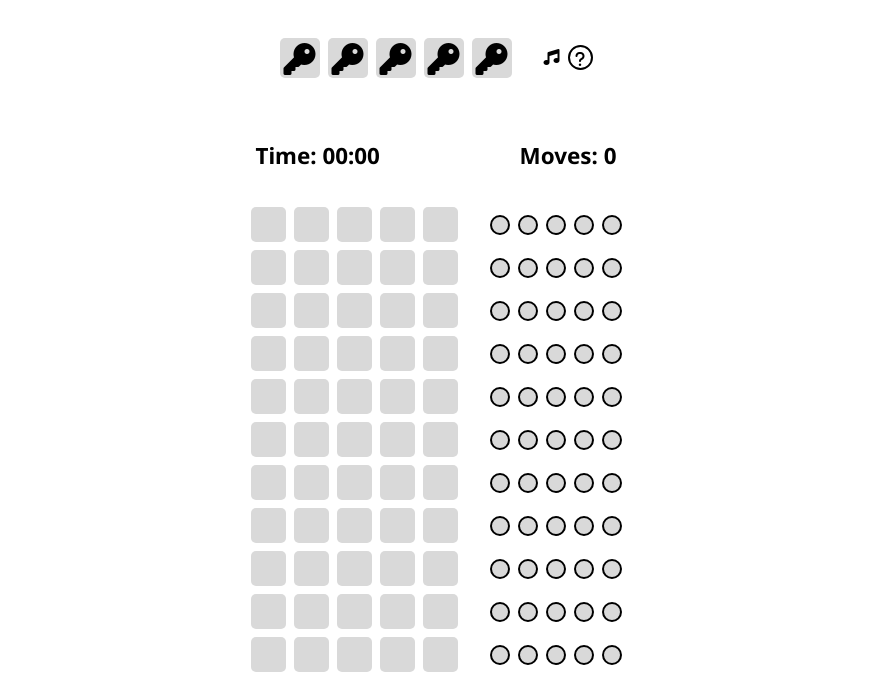
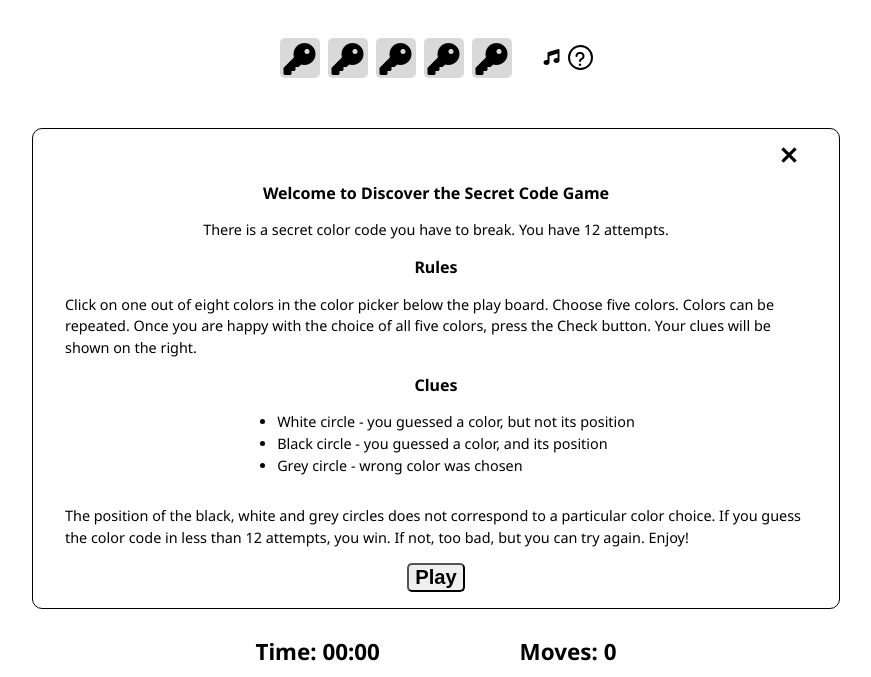
Before and after one commit to lucia2007/discover-the-code, a website with bundled scripts: page index.html in a window 1280 px wide. Shown: the part 85-762 px from the top of the page, without its empty margins (204-1075 px from the left). Built offline with nearby package versions, Linux system fonts and the light colour scheme.

Commit message:
feat: Add Welcome pop up window and make it respond to Close icon and Play button

```diff
--- a/assets/css/style.css
+++ b/assets/css/style.css
@@ -17,7 +17,6 @@ body {
     padding: 0;
     font-family: 'Noto Sans', sans-serif;
     font-size: 16px;
-    /* color: white; */
     font-weight: 400;
     line-height: 1.5;
     display: flex;
@@ -41,9 +40,40 @@ body {
    https://fonts.google.com/noto/specimen/Noto+Sans
   */
 
+/* welcome pop up window */
+#welcome-pop-up {
+    display: flex;
+    flex-direction: column;
+    align-items: center;
+    padding: 1rem 2rem;
+    font-size: 90%;
+    text-align: left;
+    border-radius: 10px;
+    border: solid 1px black;
+    margin: 0.5rem 1rem;
+    /* position: absolute; */
+    background-color: white;
+    /* max-height: 100vh; */
+}
+
+#welcome-pop-up h2 {
+    text-align: center;
+    font-size: 16px;
+    margin: 0rem;
+}
+
+.close {
+    width: 20px;
+    height: 20px;
+    cursor: pointer;
+    align-self: flex-end;
+    margin-right: 0.5rem;
+    margin-bottom: 1rem;
+}
+
+
 /* header section */
 header {
-    /* background-color: #fff; */
     padding: 0.5rem 5%;
     margin: 0;
 }
@@ -139,7 +169,7 @@ header {
     height: 10px;
     border-radius: 50%;
     background-color: #D9D9D9;
-    border: solid 2px black;
+    border: solid 3px black;
 }
 
 /* Options section */
@@ -165,6 +195,9 @@ header {
 button {
     border-radius: 5px;
     font-weight: 700;
+    cursor: pointer;
+    /* border: none;
+    outline: none; */
 }
 
 /* media query for tablets */
@@ -199,6 +232,7 @@ button {
 @media (min-width: 800px) {
     body {
         width: 840px;
+        /* min-height: 100vh; */
         height: auto;
         margin: auto auto;
     }
--- a/assets/js/script.js
+++ b/assets/js/script.js
@@ -18,14 +18,18 @@ let currentRowIndex = 11;
 let moves = 0;
 
 const checkCodeButton = document.getElementById("check-code");
-const colorChoices = document.getElementsByClassName('color-choice');
-const allRows = document.getElementsByClassName('row');
-
-
+const colorChoices = document.getElementsByClassName("color-choice");
+const allRows = document.getElementsByClassName("row");
+const closeIcon = document.getElementById("close");
+const welcomeMessage = document.getElementById("welcome-pop-up");
+const playButton = document.getElementById("play-button");
 
 /** When the dom content is loaded, the predefined colors in the Options section are filled in*/
 document.addEventListener("DOMContentLoaded", function () {
 
+    displayWelcomeMessage();
+    addCloseIconHandler();
+    // addPlayButtonHandler();
     disableCheckButton();
     // let colorChoices = document.getElementsByClassName('color-choice');
 
@@ -38,13 +42,34 @@ document.addEventListener("DOMContentLoaded", function () {
     generateNewSecretCode();
 })
 
+//** This function makes the Welcome pop-up appear */
+function displayWelcomeMessage() {
+    welcomeMessage.style.display = "flex";
+};
+
+/**This function adds on-click event listener to the Close icon */
+function addCloseIconHandler() {
+    closeIcon.addEventListener("click", function () {
+        welcomeMessage.style.display = "none";
+    })
+};
+
+function playButtonClicked() {
+    welcomeMessage.style.display = "none";
+    // here add the setting of the initial state
+};
+
+
+/** This function makes the Check button unclickable */
 function disableCheckButton() {
     checkCodeButton.disabled = true;
-}
+};
 
+/** This function makes the Check button clickable */
 function enableCheckButton() {
     checkCodeButton.disabled = false;
-}
+};
+
 
 /**  This function adds on-click event listeners to all the squares in the Options section
  **/
@@ -78,7 +103,7 @@ function addColorClickedHandlers() {
             }
         })
     }
-}
+};
 
 // code inspired by Love Maths
 /** This function adds on-click event listeners to all the buttons */
@@ -103,12 +128,14 @@ function addButtonClickedHandlers() {
                 }
             } else if (this.getAttribute("data-type") === "restart") {
                 alert("You clicked restart");
+            } else if (this.getAttribute("data-type") === "play") {
+                playButtonClicked();
             } else {
                 alert("Something is wrong")
             }
         })
     }
-}
+};
 
 /** This function generates a new secret code - assings each square in the Secret code section a random color,
  * the color is not applied/displayed until later when the game is over
@@ -120,7 +147,7 @@ function generateNewSecretCode() {
         let randomNumber = Math.floor(Math.random() * 8);
         secretCode.push(Object.values(colorPicker)[randomNumber]);
     }
-}
+};
 
 /** This function returns the number of black and white circles */
 function getResult() {
@@ -128,7 +155,7 @@ function getResult() {
     let whiteCount = logic.countWhites(secretCode, userGuessRow);
 
     return [blackCount, whiteCount];
-}
+};
 
 function displayResult(blacks, whites) {
     let currentRow = allRows[currentRowIndex];
@@ -149,11 +176,11 @@ function displayResult(blacks, whites) {
             whites--;
         }
     }
-}
+};
 
 function displayMoves(moves) {
     document.getElementById('moves-needed').textContent = moves;
-}
+};
 
 // /**  functions startTimer and endTimer were taken for this webpage:
 //  * https://stackoverflow.com/questions/41632942/how-to-measure-time-elapsed-on-javascript
--- a/index.html
+++ b/index.html
@@ -16,6 +16,7 @@
 </head>
 
 <body>
+
     <header>
         <h1 class="main-heading">Discover the Secret Code</h1>
         <div id="ctn-code-music-rules">
@@ -30,12 +31,38 @@
                 <div id="music">
                     <span id="music-note"><i class="fa-solid fa-music"></i></span>
                     <!-- <span id="music-on"><i class="fa-solid fa-circle-play"></i></span>
-                    <span id="music-off"><i class="fa-solid fa-stop"></i></span> -->
+                        <span id="music-off"><i class="fa-solid fa-stop"></i></span> -->
                 </div>
                 <div id="rules"><i class="fa-solid fa-question"></i></div>
             </div>
         </div>
     </header>
+
+    <!-- Tutorial for the pop up window https://www.youtube.com/watch?v=IFoG8-oAELM -->
+    <div id="welcome-pop-up">
+        <img src="assets/images/close-icon-13612.png" alt="A closing icon in the shape on an X" id="close"
+            class="close">
+        <h2>Welcome to Discover the Secret Code Game</h2>
+        <p>There is a secret color code you have to break. You have 12 attempts.</p>
+        <h2>Rules</h2>
+        <p>Click on one out of eight colors in the color picker below the play board. Choose five colors. Colors can
+            be
+            repeated. Once you are happy with the choice of all five colors,
+            press the Check button. Your clues will be shown on the right.
+        </p>
+        <h2>Clues</h2>
+        <ul>
+            <li>White circle - you guessed a color, but not its position</li>
+            <li>Black circle - you guessed a color, and its position</li>
+            <li>Grey circle - wrong color was chosen</li>
+        </ul>
+        <p>
+            The position of the black, white and grey circles does not correspond to a particular color choice.
+            If you guess the color code in less than 12 attempts, you win. If not, too bad, but you can try again.
+            Enjoy!
+        </p>
+        <button type="button" id="play-button" class="button" data-type="play">Play</button>
+    </div>
 
     <div id="ctn-score">
         <!-- This code is inspired by Love Maths -->
@@ -255,6 +282,7 @@
         </div>
     </div>
 
+    <!-- Adds javascript file to the html document -->
     <script src="assets/js/script.js" type="module"></script>
 </body>
 
```
Also changed, not shown: assets/images/close-icon-13612.png (added).
